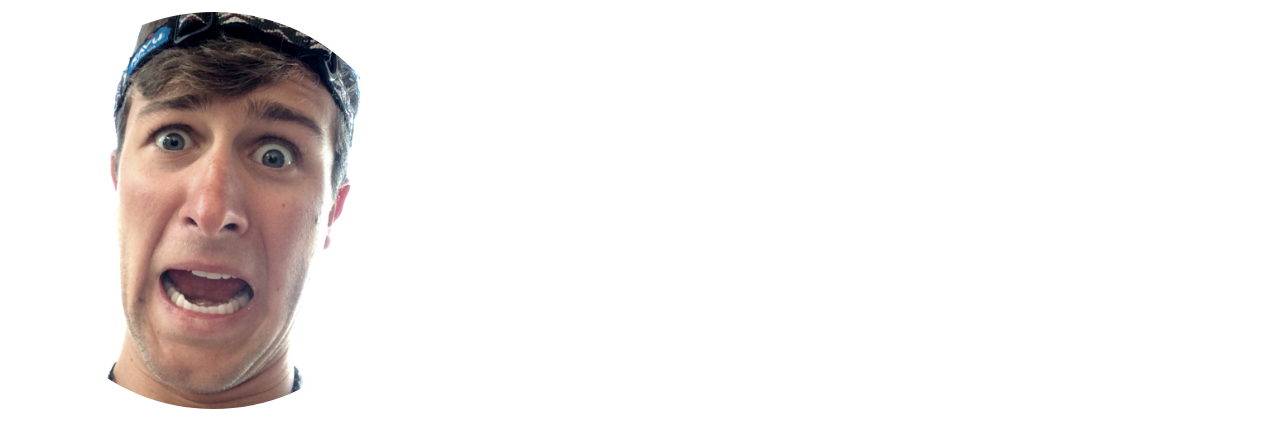
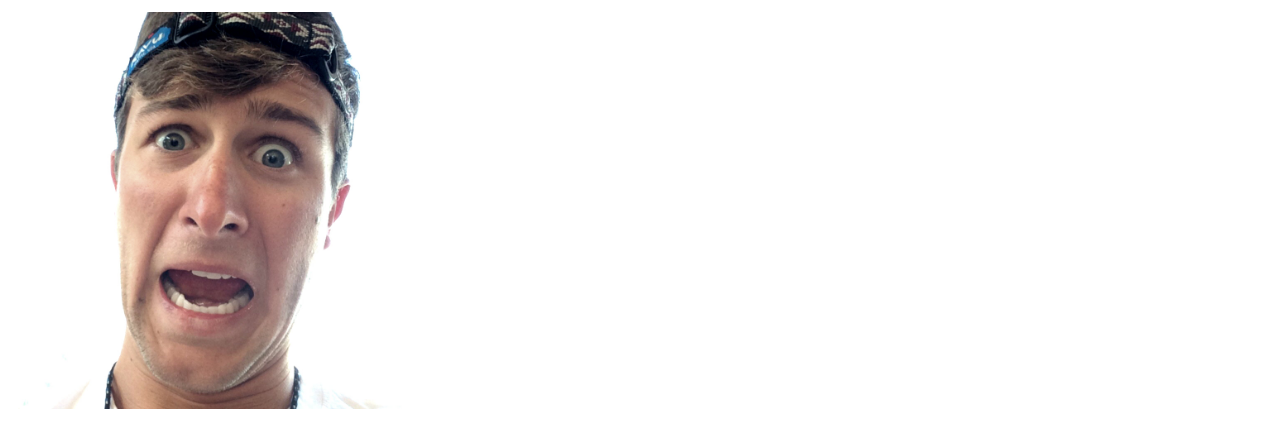
Before and after one commit to evananderson2011/evananderson2011.github.io, a plain HTML site: page index.html in a window 1280 px wide. Shown: the part 181-628 px from the top of the page. Drawn offline with nearby package versions, Linux system fonts and the light colour scheme.

Commit message:
center face

```diff
--- a/index.html
+++ b/index.html
@@ -52,7 +52,7 @@
     <div class="container-fluid">
       <div class="row">
         <div class="col-md-4">
-          <img src="images/face_old_bw.jpg" class="img-responsive center-block img-circle text-center">
+          <img src="images/face_old_bw.jpg" class="img-responsive center-block">
         </div>
       </div>
     </div>
```
